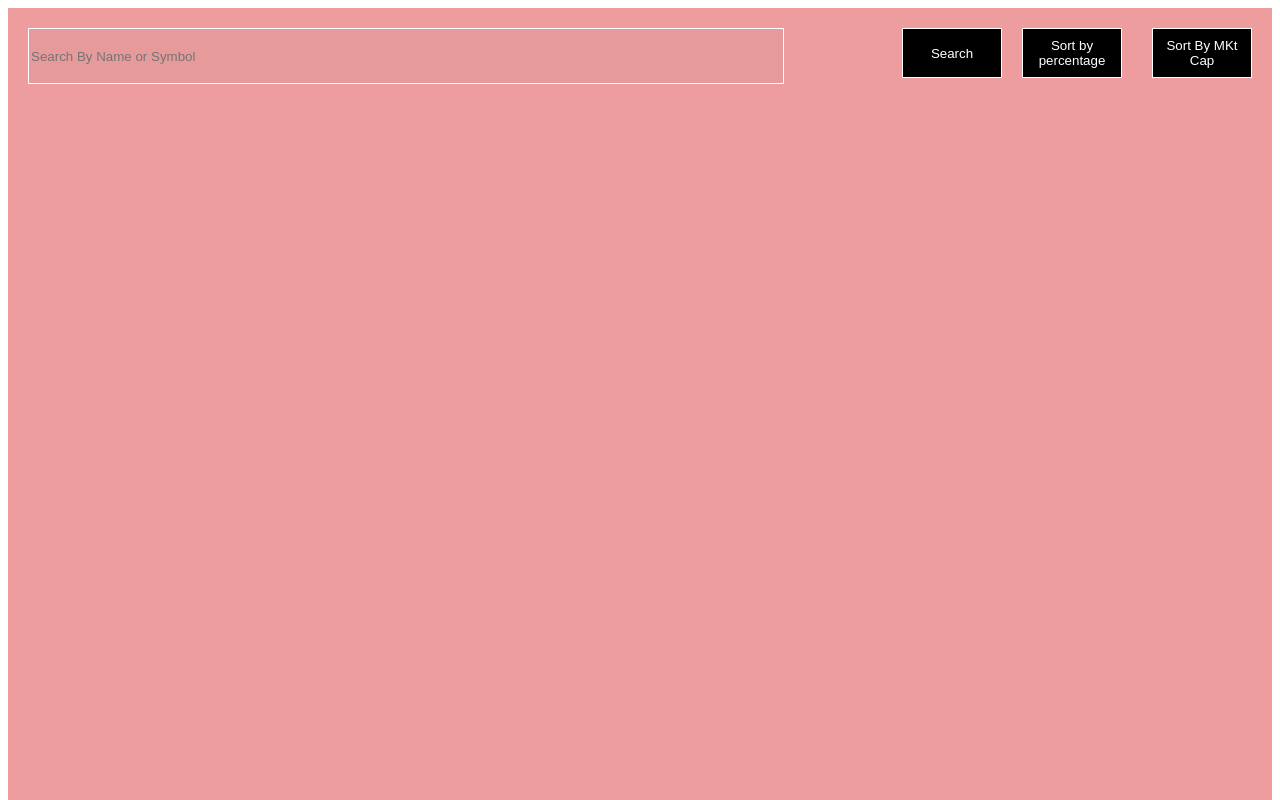
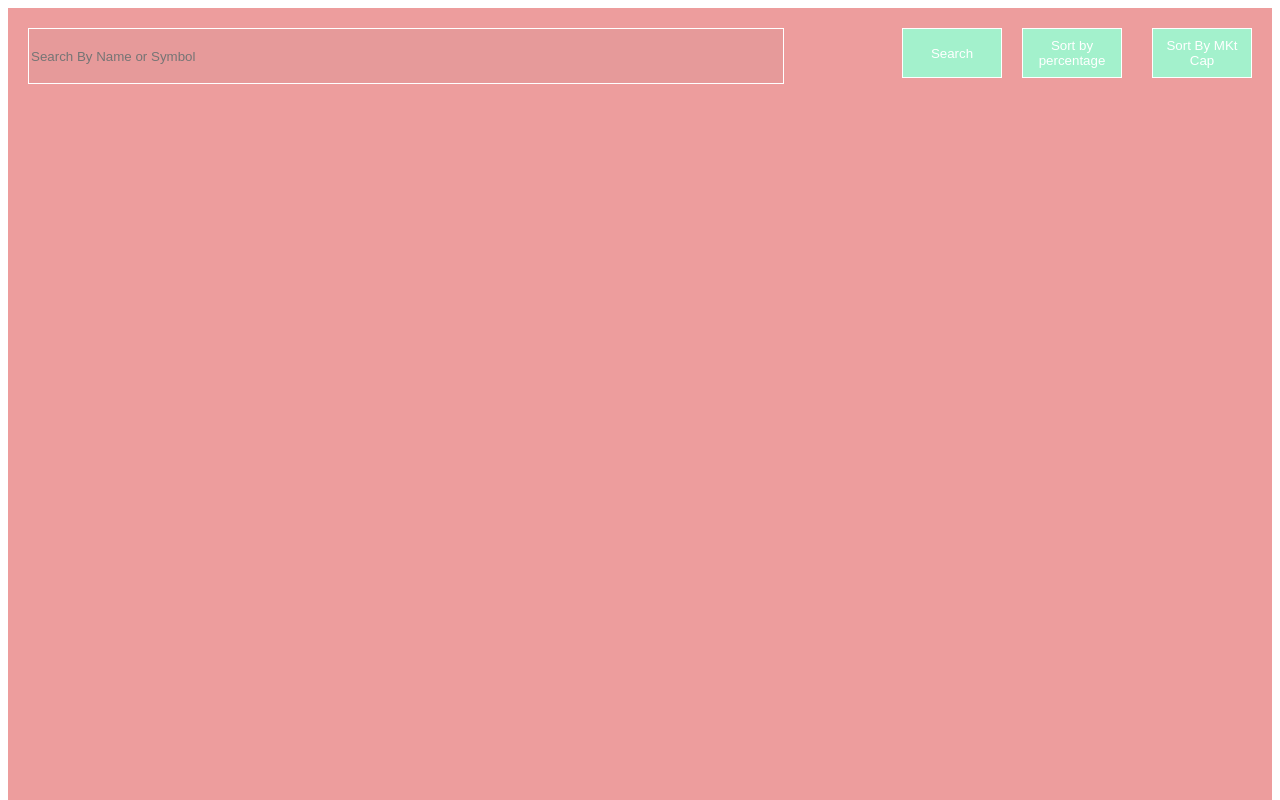
Before and after one commit to shantanu400/crypto-tracker, a plain HTML site: page index.html in a window 1280 px wide. Shown: the top 800 px of the page. Drawn offline with Linux system fonts and the light colour scheme; no server answers.

Commit message:
changes in body

```diff
--- a/index.html
+++ b/index.html
@@ -4,7 +4,7 @@
     <meta charset="UTF-8">
     <meta name="viewport" content="width=device-width, initial-scale=1.0">
     <link rel="stylesheet" href="./style.css">
-    <title>Document</title>
+    <title>Crypto Tracker</title>
 </head>
 <body>
     <div class="coin-tracker">
--- a/style.css
+++ b/style.css
@@ -31,7 +31,7 @@
     height: 50px;
     border: 1px solid white;
     color:white;
-    background-color:black;
+    background-color:rgb(163, 241, 204);
 
 }
 .sort-percentage{
```
